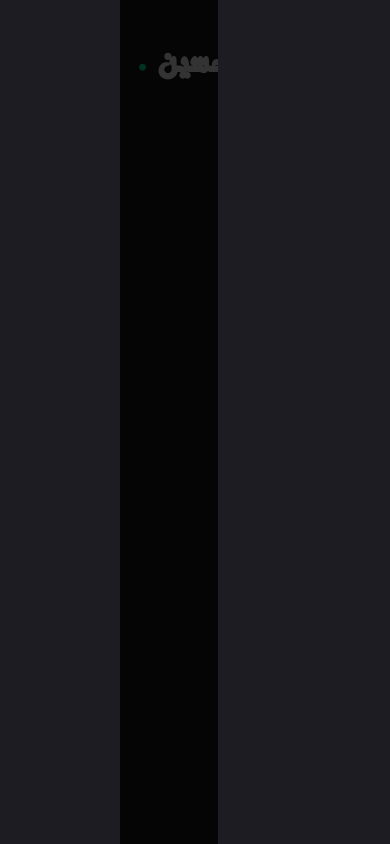
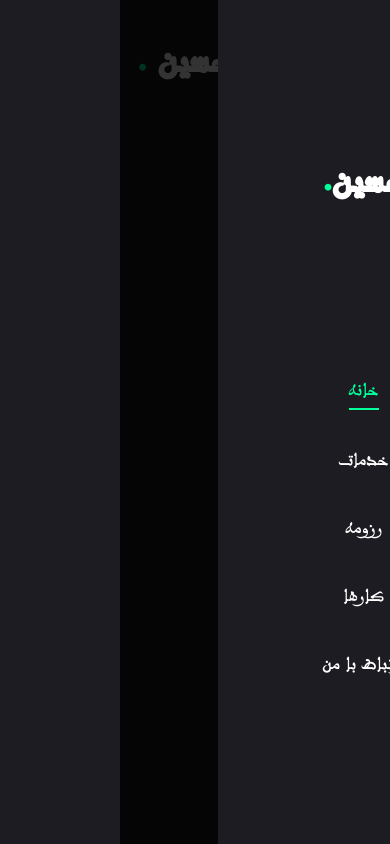
Before and after one commit to Hossein1371za/aboutme-nextjs-tailwind-shadcn, a Next.js app: page / in a window 390 px wide. Both pictures are taken after a click on the button 359 px from the left and 62 px from the top of the page. Built offline with nearby package versions, Linux system fonts and the light colour scheme.

Commit message:
navmobile

```diff
--- a/components/NavMobile.jsx
+++ b/components/NavMobile.jsx
@@ -20,7 +20,28 @@
       <SheetTrigger className="flex justify-center items-center">
         <CiMenuFries className="text-[32px] text-accent" />
       </SheetTrigger>
-      <SheetContent>content</SheetContent>
+      <SheetContent className="font-maghreb">
+        <div className="mt-32 mb-40 text-center text-2xl">
+          <Link href="/">
+            <h1 className="text-6xl font-semibold">
+              حسین<span className="text-accent">.</span>
+            </h1>
+          </Link>
+        </div>
+        <nav className="flex flex-col items-center justify-center gap-8">
+          {links.map((link, index) => (
+            <Link
+              key={index}
+              href={link.path}
+              className={`${
+                link.path === pathname && "text-accent border-accent border-b-2"
+              } hover:text-accent text-3xl transition-all`}
+            >
+              {link.name}
+            </Link>
+          ))}
+        </nav>
+      </SheetContent>
     </Sheet>
   );
 };
```
